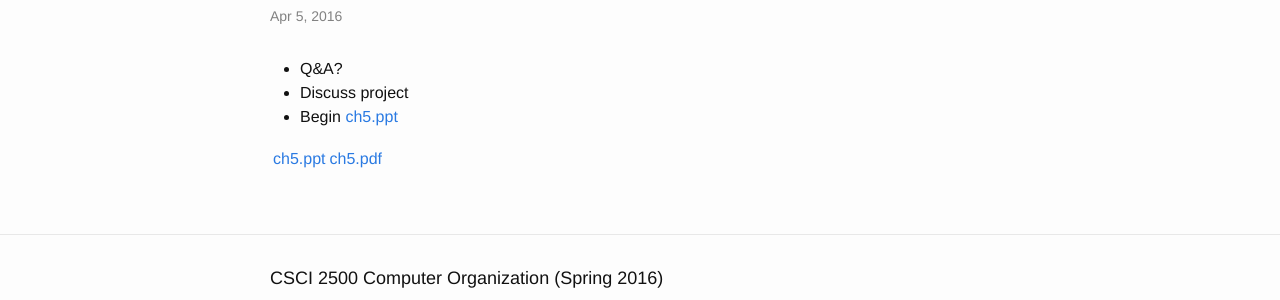
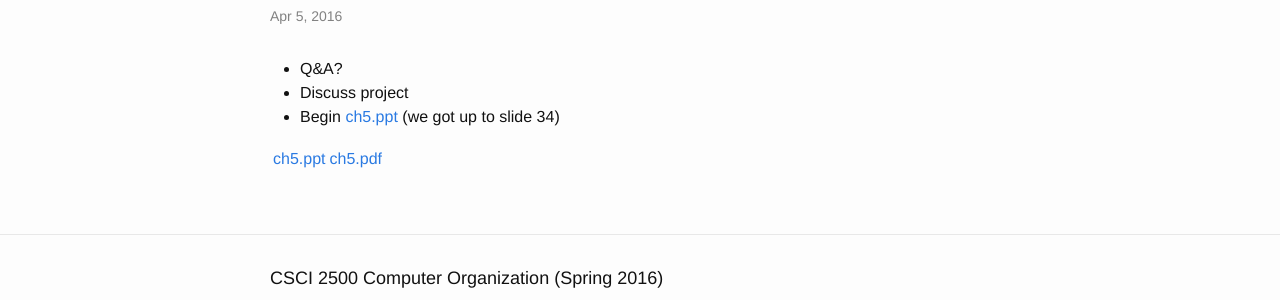
Before and after one commit to RPI-CSCI-2500-2016-Spring/RPI-CSCI-2500-2016-Spring.github.io, a Jekyll site: the page built from _posts/2016-04-05-lecture-14.md, in a window 1280 px wide. Shown: the part 143-443 px from the top of the page. Built offline with Jekyll 4.4.1, drawn with Linux system fonts in a browser that asks for light colours.

Commit message:
Updated Lec 14 for covered slides

```diff
--- a/_posts/2016-04-05-lecture-14.md
+++ b/_posts/2016-04-05-lecture-14.md
@@ -6,7 +6,7 @@ category: lecture
 
 * Q&A?
 * Discuss project
-* Begin [ch5.ppt][ch5-slides]
+* Begin [ch5.ppt][ch5-slides] (we got up to slide 34)
 
 [ch5.ppt][ch5-slides]   | [ch5.pdf][ch5-pdf]
 
```
